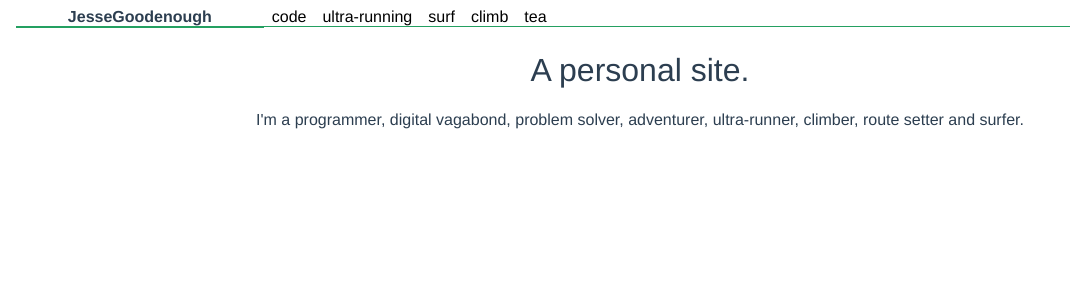
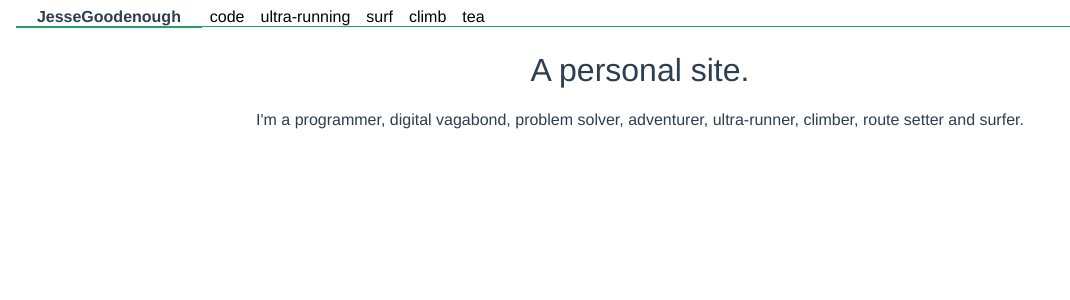
Before and after one commit to JGoodenough/jessegoodenough.com, a Vue app: page / in a window 1280 px wide. Shown: the top 300 px of the page, without its empty margins (0-1070 px from the left). Built offline with nearby package versions, Linux system fonts and the light colour scheme.

Commit message:
more style changes

```diff
--- a/src/components/SiteNav.vue
+++ b/src/components/SiteNav.vue
@@ -75,7 +75,7 @@ h1, h2 {
     font-weight: bold;
     display: inline-block;
     @include desktop {
-      width: 20%;
+      width: 15%;
     }
     @include mobile {
       width: 40%;
@@ -87,7 +87,7 @@ h1, h2 {
   &__menu {
     display: inline-block;
     border-bottom: 1px solid $active-color;
-    width: 80%;
+    width: 85%;
     float: left;
     @include mobile {
       display: none;
```
